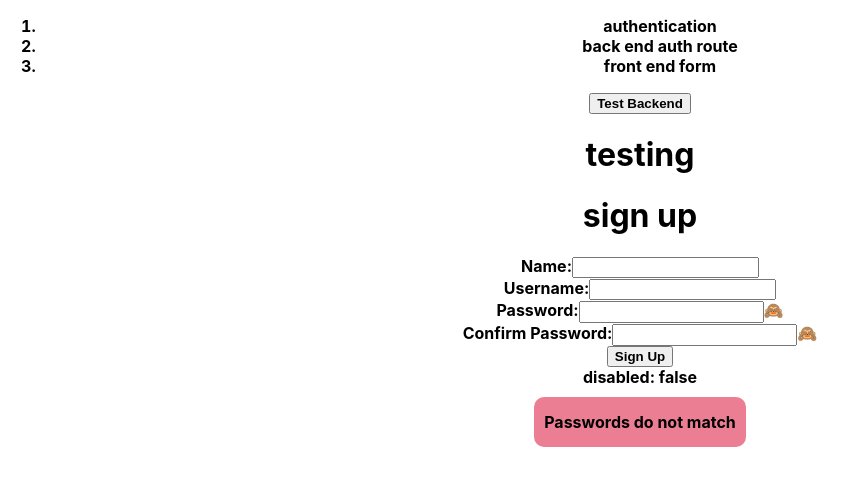
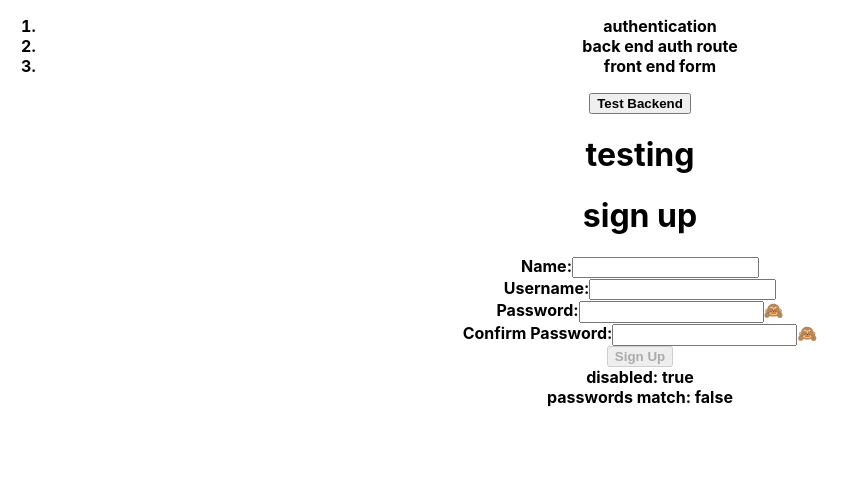
Before and after one commit to jennac0312/MERN-project, a React (Create React App) app: page /signup in a window 1280 px wide. Shown: the top 486 px of the page, without its empty margins (0-859 px from the left). Built offline with nearby package versions, Linux system fonts and the light colour scheme.

Commit message:
better but still bad

```diff
--- a/src/pages/sign-up/SignUp.jsx
+++ b/src/pages/sign-up/SignUp.jsx
@@ -1,11 +1,17 @@
-import React, { useState } from 'react'
+import React, { useEffect, useState } from 'react'
 import './signup.css'
 import { signUp, testSignUp } from '../../utilities/sign-up'
 import Error from '../../components/error-message/Error'
 
 const SignUp = () => {
 
-    const [ formData, setFormData ] = useState({})
+    const [ formData, setFormData ] = useState({
+        name: "",
+        username: "",
+        password: "",
+        confirmPassword: ""
+    })
+    const [ isDisabled, setIsDisabled ] = useState(true)
     const [ showPassword, setShowPassword ] = useState(false)
     const [ passwordsMatch, setPasswordsMatch ] = useState(null)
 
@@ -23,14 +29,18 @@ const SignUp = () => {
 
     const handleSubmit = async ( e ) => {
         e.preventDefault()
-        // setPasswordsMatch(formData.password === formData.confirmPassword)
+        setPasswordsMatch(formData.password === formData.confirmPassword)
 
-        console.log( 'signing up as', formData )
-        await signUp( formData )
-        // await testSignUp()
+        if( !passwordsMatch ) return
+        else{
+            console.log( 'signing up as', formData )
+            await signUp( formData )
+            // await testSignUp()
+        }
+
     }
 
-    const isDisabled = () => {
+    const checkDisable = () => {
         // let fields = []
         // let inputs = document.querySelectorAll('form input')
         // console.log(inputs)
@@ -43,8 +53,12 @@ const SignUp = () => {
         const inputs = document.querySelectorAll('form input')
 
         for( const input of inputs ){
-            if( input.value.trim() === "") return true
+            if( input.value.trim() === ""){
+                setIsDisabled(true)
+                return true
+            }
         }
+        setIsDisabled(false)
         return false
 
         // console.log(fields)
@@ -55,6 +69,23 @@ const SignUp = () => {
 
         return false
     }
+
+    const checkPasswords = () => {
+        const { password, confirmPassword } = formData
+
+        if( password === "" || confirmPassword === "" ){
+            setPasswordsMatch(false)
+        } else if( password === confirmPassword ){
+            setPasswordsMatch(true)
+        } else {
+            setPasswordsMatch(false)
+        }
+    }
+
+    useEffect(() => {
+        checkDisable()
+        checkPasswords()
+    }, [formData])
 
   return (
     <main>
@@ -108,13 +139,16 @@ const SignUp = () => {
                     { showPassword ? '🙊' : '🙈' }
                 </span>
             </div>
-            <button type='submit' disabled={isDisabled()}>Sign Up</button>
+            <button type='submit' disabled={isDisabled}>Sign Up</button>
         </form>
-        disabled: {String(isDisabled())}
-        {/* { String(passwordsMatch) } */}
-        {/* { !passwordsMatch || passwordsMatch !== null &&  */}
+        disabled: {String(isDisabled)}
+        <br />
+        passwords match: { String(passwordsMatch) }
+        { !isDisabled && !passwordsMatch && passwordsMatch !== null ?
             <Error message="Passwords do not match"/>
-        {/* } */}
+            :
+            passwordsMatch && <p>Signing up</p>
+        }
 
     </main>
   )
```
